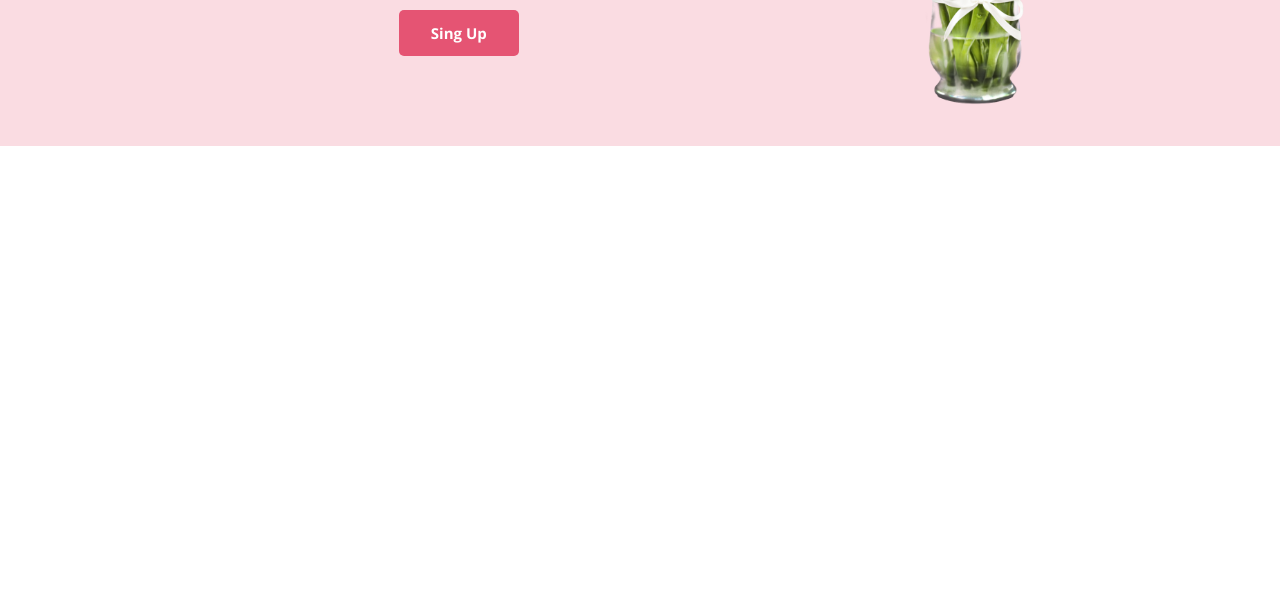
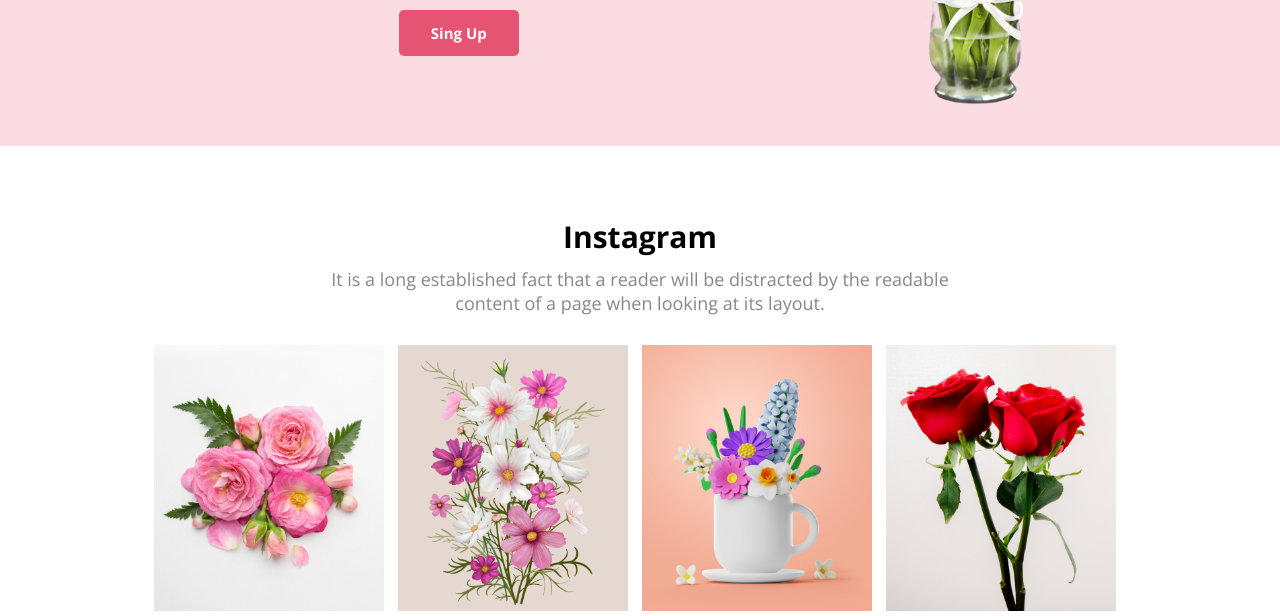
Before and after one commit to 519450255/Flower_Shop_Assignment, a plain HTML site: page index.html in a window 1280 px wide. Shown: the part 672-1288 px from the top of the page. Before the commit the page ends 818 px from the top, so only its background shows below. Drawn offline with nearby package versions, Linux system fonts and the light colour scheme.

Commit message:
added instageam section

```diff
--- a/index.html
+++ b/index.html
@@ -33,6 +33,18 @@
                 <img src="image/pngwing 8.png" alt="">
             </div>
         </div>
+        <div class="instagram_section">
+            <div class="instagram_section_text">
+                <h1>Instagram</h1>
+                <p>It is a long established fact that a reader will be distracted by the readable<br>content of a page when looking at its layout.</p>
+            </div>
+            <div class="instagram_section_pic">
+                <img src="image/Flower 01.png" alt="">
+                <img src="image/Rectangle 4.png" alt="">
+                <img src="image/Rectangle 5.png" alt="">
+                <img src="image/Rectangle 6.png" alt="">
+            </div>
+        </div>
     </header>
     <main>
 
--- a/styles/style.css
+++ b/styles/style.css
@@ -37,7 +37,7 @@
 }
 /* *******banner section css end******* */
 
-
+/* *******hot-deal_section section css start******* */
 .hot-deal_section{
     margin-top: 20PX;
     display: flex;
@@ -65,3 +65,34 @@
     font-size: 18px;
     color: #8b8686;
 }
+/* *******hot-deal_section section css end******* */
+
+/* *******instagram_section section css start******* */
+
+.instagram_section{
+    margin-top: 40PX;
+    padding: 30px 150px 0px 150px;
+}
+.instagram_section_text{
+    text-align: center;
+}
+.instagram_section_text h1{
+    font-size: 30px;
+    margin-bottom: 10px;
+}
+.instagram_section_text p{
+    margin-top: 5px;
+    font-size: 18px;
+    color: #8b8686;
+}
+.instagram_section_pic{
+    text-align: center;
+    justify-content: space-between;
+}
+.instagram_section_pic img{
+    margin-top: 30px;
+    margin-right: 10px;
+    width: 230px;
+}
+
+/* *******instagram_section section css end******* */
```
